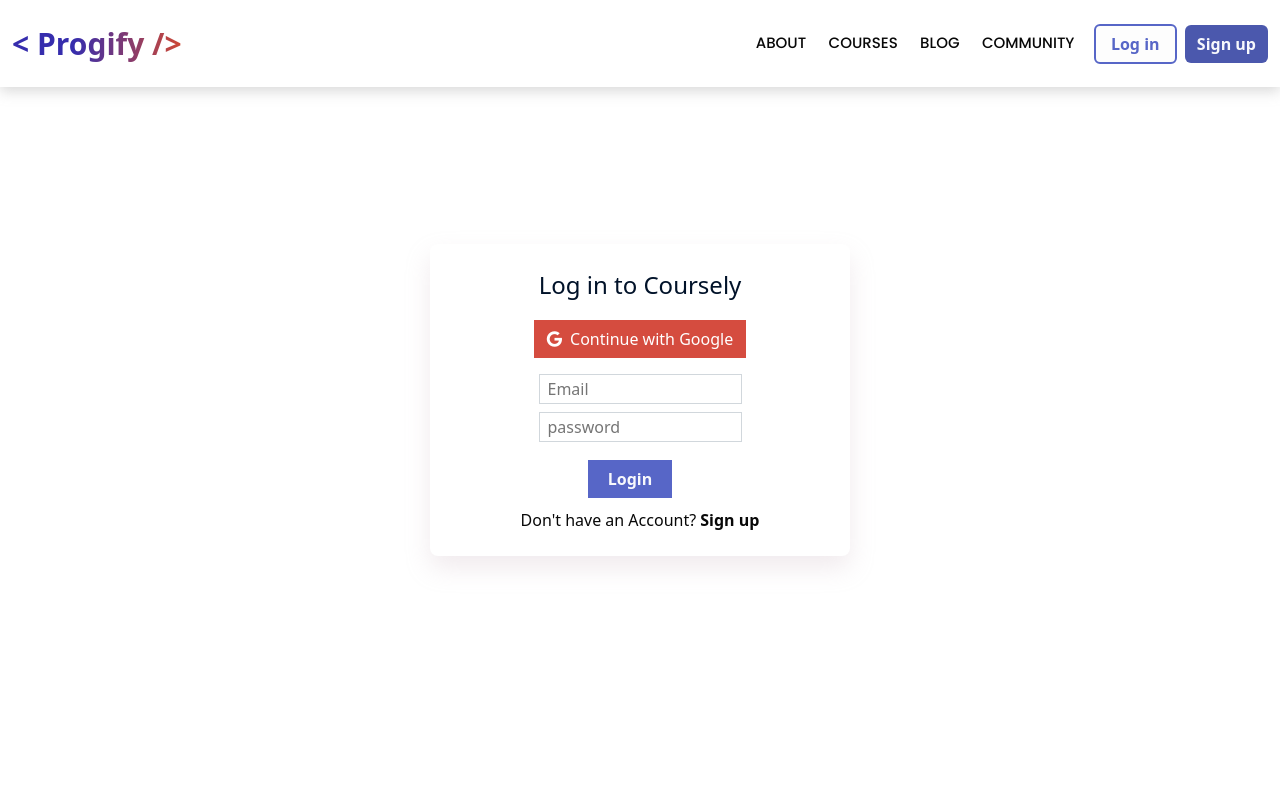
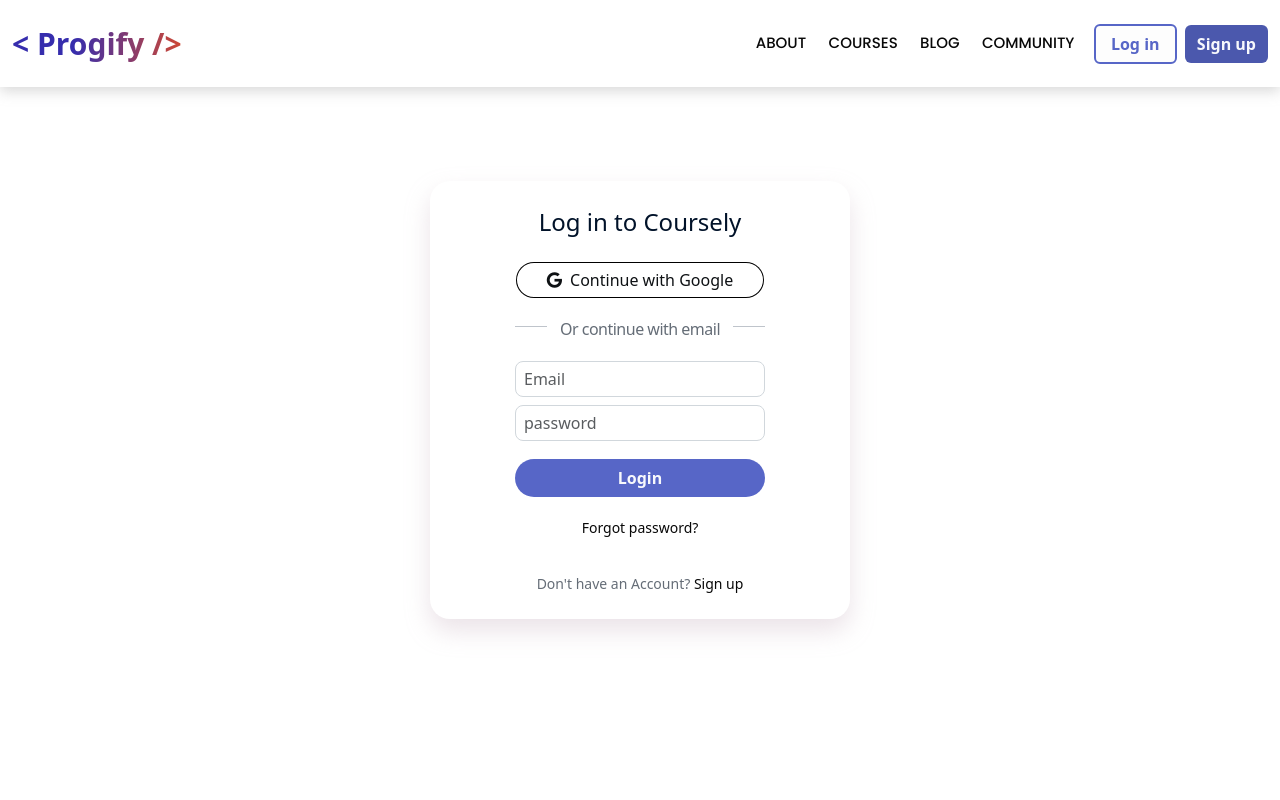
Before and after one commit to ashpeak/Progify, a React (Create React App) app in the folder client/: page /login in a window 1280 px wide. Shown: the top 800 px of the page. Built offline with nearby package versions, Linux system fonts and the light colour scheme.

Commit message:
better login and register page

```diff
--- a/client/src/components/Login.js
+++ b/client/src/components/Login.js
@@ -42,17 +42,38 @@ const Login = () => {
     return (<>
         <section>
             <div className="login-holder">
-                <form method='POST'>
-                    <div className="login">
-                        <h4>Log in to Coursely</h4><Link className="google-btn btn" to={"/"}><i className="fa-brands fa-google me-2"></i>Continue with Google</Link>
-                        <div><input type="text" onChange={handleChange} autoComplete="off"
-                            placeholder="Email" name='username' value={user.email} /></div>
-                        <div><input type="password" onChange={handleChange} autoComplete="off"
-                            placeholder="password" name='password' value={user.password} /></div>
-                        <button type='submit' onClick={formSubmit} className="btn my-btn">Login</button>
-                        <div><span>Don't have an Account?&nbsp;<strong><Link className="custom-link" to={"/register"}>Sign up</Link></strong></span></div>
+                <div className="login">
+                    <h4>Log in to Coursely</h4>
+                    <div>
+                        <button className="google-btn btn">
+                            <i className="fa-brands fa-google me-2"></i>Continue with Google
+                        </button>
                     </div>
-                </form>
+                    <div className='emailOrgoogle'>
+                        <span className='emailOrgoogle-text'>Or continue with email</span>
+                    </div>
+
+                    <div>
+                        <div>
+                            <input className='form-control login-input' type="email" onChange={handleChange} autoComplete="off"
+                                placeholder="Email" name='username' value={user.email} />
+                        </div>
+                        <div>
+                            <input className='form-control login-input' type="password" onChange={handleChange} autoComplete="off"
+                                placeholder="password" name='password' value={user.password} />
+
+                        </div>
+                        <div>
+                            <button className="btn my-btn btn-lg-rg" onClick={formSubmit}>Login</button>
+                        </div>
+                    </div>
+                    <div className='my-2'>
+                        <span><strong><Link className="custom-link alter-lg-rg" to={"/register"}>Forgot password?</Link></strong></span>
+                    </div>
+                    <div className='switch-holder'>
+                        <span className='acc-switch'>Don't have an Account?&nbsp;<strong><Link className="custom-link alter-lg-rg" to={"/register"}>Sign up</Link></strong></span>
+                    </div>
+                </div>
             </div>
         </section>
     </>);
--- a/client/src/components/Register.js
+++ b/client/src/components/Register.js
@@ -43,14 +43,23 @@ const Register = () => {
     return (<>
         <section><div className="login-holder">
             <div className="login">
-                <h4>Sign Up for Coursely</h4><a className="google-btn btn" href="#"><i className="fa-brands fa-google me-2"></i>Continue with Google</a>
-                <form method='POST'>
-                    <div><input type="text" onChange={handleInput} name='name' placeholder="Name" value={user.name} /></div>
-                    <div><input type="text" onChange={handleInput} name='username' placeholder="Email" value={user.username} /></div>
-                    <div><input type="password" onChange={handleInput} name='password' placeholder="password" value={user.password} autoComplete="true" /></div>
-                    <div style={{textAlign: "center"}}><button className="btn my-btn" onClick={formSubmit}>Sign Up</button></div>
-                </form>
-                <div><span>Have an Account?&nbsp;<strong><Link className="custom-link" to={"/login"}>Login</Link></strong></span></div>
+                <h4>Sign Up for Coursely</h4><button className="google-btn btn" href="#"><i className="fa-brands fa-google me-2"></i>Continue with Google</button>
+                <div className='emailOrgoogle'>
+                    <span className='emailOrgoogle-text'>Or continue with email</span>
+                </div>
+                <div>
+                    <div><input className='login-input form-control' type="text" onChange={handleInput} name='name' placeholder="Name" value={user.name} /></div>
+                    <div><input className='login-input form-control' type="text" onChange={handleInput} name='username' placeholder="Email" value={user.username} /></div>
+                    <div><input className='login-input form-control' type="password" onChange={handleInput} name='password' placeholder="password" value={user.password} autoComplete="true" /></div>
+                    <div>
+                        <button className="btn my-btn btn-lg-rg" onClick={formSubmit}>Sign Up</button>
+                    </div>
+                </div>
+                <div className='switch-holder'>
+                    <span className='acc-switch'>
+                        Have an Account?&nbsp;<strong><Link className="custom-link alter-lg-rg" to={"/login"}>Login</Link></strong>
+                    </span>
+                </div>
             </div>
         </div>
         </section>
--- a/client/src/index.css
+++ b/client/src/index.css
@@ -678,7 +678,7 @@ p {
 }
 
 .acrdn-shadow {
-  box-shadow: 0 12px 15px 0 rgba(199,175,189,.25);
+  box-shadow: 0 12px 15px 0 rgba(199, 175, 189, .25);
 }
 
 /* 11. Course Detail end */
@@ -953,19 +953,22 @@ p {
 }
 
 .google-btn {
-  text-decoration: none;
-  color: #fff;
-  background-color: #d54c3f;
-  margin-bottom: 1rem;
+  border-radius: 500px;
+  -webkit-box-shadow: inset 0 0 0 1px #000;
+  -moz-box-shadow: inset 0 0 0 1px #000;
+  box-shadow: inset 0 0 0 1px #000;
+  color: #0e1114;
+  margin-bottom: 1.1rem;
+  margin-top: .3rem;
+  width: 15.625rem;
 }
 
 .google-btn:hover {
-  color: #fff;
-  background-color: #b73e33;
-}
-
-.login .btn {
-  border-radius: 0;
+  color: #0e1114;
+  background-color: #d9dde2;
+  -webkit-box-shadow: inset 0 0 0 1px #d9dde2;
+  -moz-box-shadow: inset 0 0 0 1px #d9dde2;
+  box-shadow: inset 0 0 0 1px #d9dde2
 }
 
 .login {
@@ -974,18 +977,35 @@ p {
   align-items: center;
   min-width: 420px;
   background-color: #fff;
-  box-shadow: 0px 12px 25px 0px rgba(199, 175, 189, 0.25);
-  border-radius: 8px;
+  box-shadow: 0px 12px 25px 0px rgba(199, 175, 189, 0.35);
+  border-radius: 20px;
   padding: 1.5rem .5rem 1.5rem;
 }
 
-.login input {
+.login-input {
   margin-bottom: .5rem;
+  margin-top: .5rem;
   border: 0;
   outline: 0;
-  width: 203px;
+  width: 15.625rem;
   border: var(--border);
   padding: 2px 5px 2px 8px;
+  height: 2.25rem;
+  border-radius: 8px;
+}
+
+.login-input:active,
+.login-input:focus {
+  border: 1px solid var(--han-blue);
+}
+
+.alter-lg-rg {
+  font-weight: 500;
+  font-size: .875rem;
+}
+
+.alter-lg-rg:hover {
+  color: var(--han-blue-hover);
 }
 
 @media (max-width: 420px) {
@@ -998,6 +1018,49 @@ p {
   .login-holder {
     margin-top: -91px;
   }
+}
+
+.btn-lg-rg {
+  width: 100% !important;
+  border-radius: 500px;
+  margin: 10px 0px 10px 0 !important;
+}
+
+.emailOrgoogle {
+  position: relative;
+  text-align: center;
+  height: 20px;
+  margin-bottom: 1rem;
+}
+
+.emailOrgoogle:before {
+  content: "";
+  position: absolute;
+  top: 50%;
+  left: 0;
+  right: 0;
+  height: 1px;
+  margin-top: -1px;
+  background-color: #bfc4cb;
+}
+
+.emailOrgoogle-text {
+  letter-spacing: -.5px;
+  margin: 0 2rem;
+  padding-left: .8rem;
+  position: relative;
+  padding-right: .8rem;
+  color: #656d77;
+  background-color: #fff;
+}
+
+.switch-holder {
+  margin-top: 1.5rem !important;
+}
+
+.acc-switch {
+  font-size: 14px;
+  color: #656d77;
 }
 
 /* 14. Login Page ends */
```
Also changed, not shown: client/src/img/social-google.svg (added), 7 other files (tests, documents, lock files or other folders).
